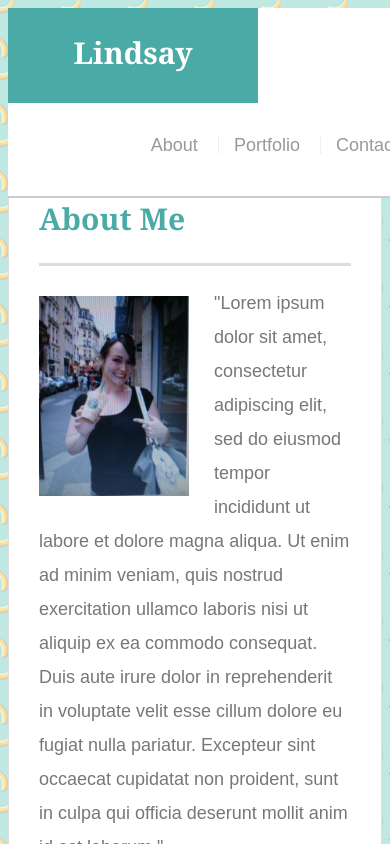
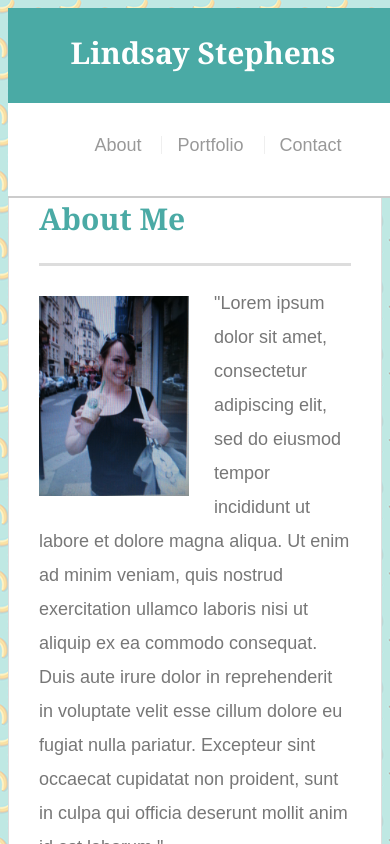
Before and after one commit to LSteph23/Responsive-Portfolio, a plain HTML site: page index.html in a window 390 px wide. Shown: the top 844 px of the page. Drawn offline with Linux system fonts and the light colour scheme.

Commit message:
adding more responsiveness

```diff
--- a/assets copy/css/style.css
+++ b/assets copy/css/style.css
@@ -219,9 +219,31 @@ body {
     border: 0 none;
   }
 
-  @media screen and (max width: 768px) {
+  @media screen and (max-width: 768px) {
     body {
       background-color: #4aaaa5;
     }
 
+    header {
+      position: relative;
+    }
+    #logo {
+      display: block;
+      width: 100%;
+    }
+
+    nav {
+      text-align: center;
+      position: block;
+      width: 100%;
+      padding: 0;
+
+      background-color: #fff;
+    }
+
+    #main-container {
+      display: block;
+      margin-top: 4px;
+    }
+
   }
```
